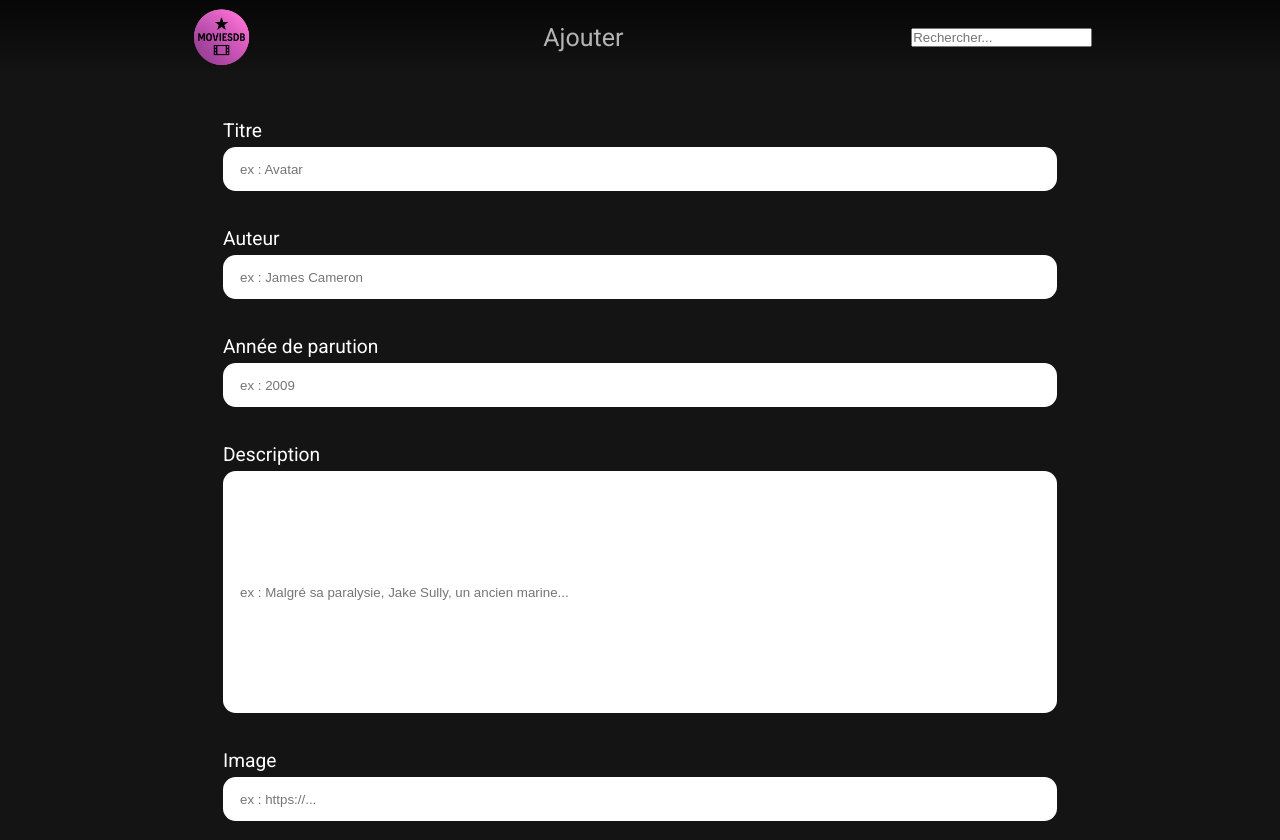
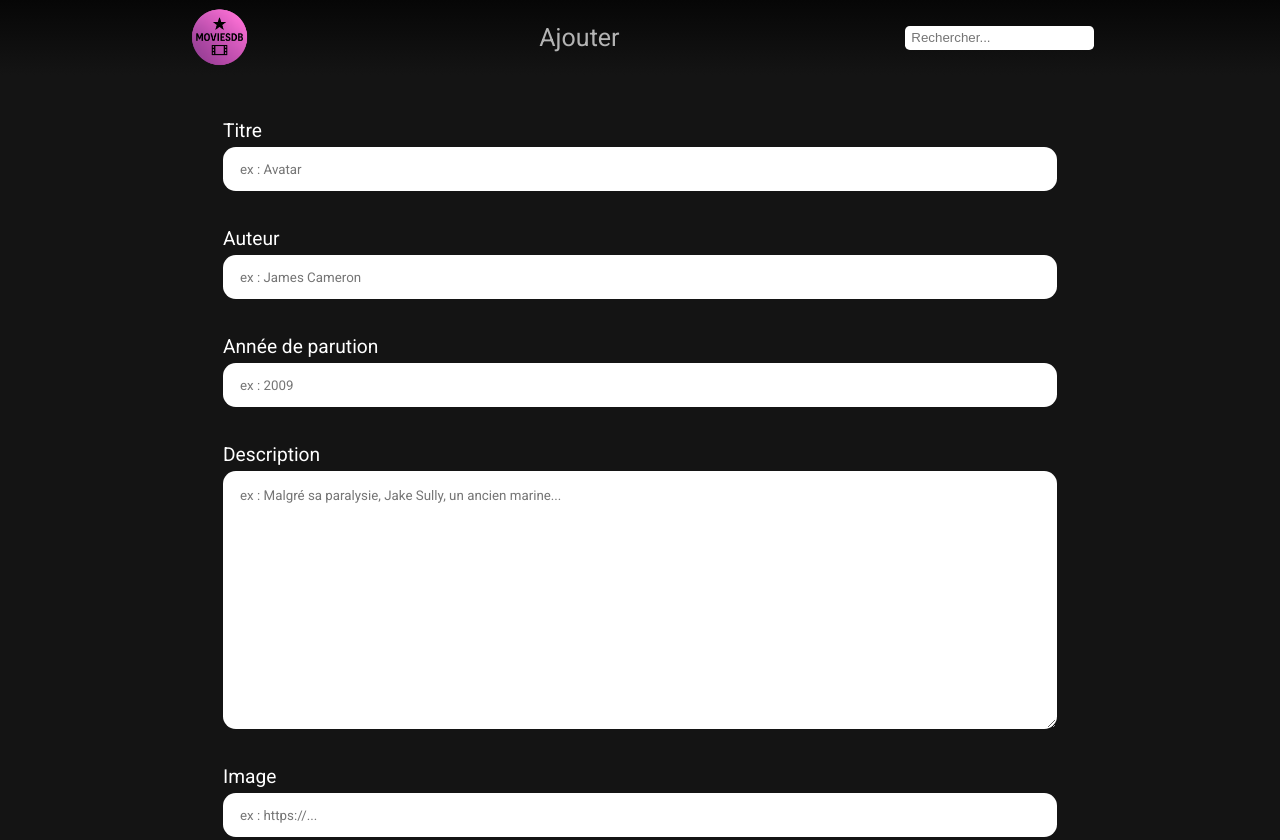
Before and after one commit to Gaspar-dtch/movies-db, a plain HTML site: page scripts/addMovie.html in a window 1280 px wide. Shown: the top 840 px of the page. Drawn offline with nearby package versions, Linux system fonts and the light colour scheme; no server answers; a web font is replaced by a local one.

Commit message:
:gear: edited

```diff
--- a/scripts/addMovie.html
+++ b/scripts/addMovie.html
@@ -42,7 +42,7 @@
 
             <div class="field">
                 <label for="description_input">Description</label>
-                <input class="form_input" type="text" id="description" placeholder="ex : Malgré sa paralysie, Jake Sully, un ancien marine..." required>
+                <textarea class="form_input" id="description" placeholder="ex : Malgré sa paralysie, Jake Sully, un ancien marine..." rows="5" required></textarea>
             </div>
 
             <div class="field">
@@ -62,8 +62,6 @@
         </div>
 
         <button class="add_button" type="button">Ajouter le film</button>
-
-        <button class="squishy-btn" type="button">Squishy bouton</button>
     </section>
 
     <script src="addMovie.js"></script>
--- a/styles/style_form.css
+++ b/styles/style_form.css
@@ -40,6 +40,13 @@ body {
 
 #search_input {
     display: flex;
+    height: 1.5rem;
+    color: #252324;
+    background-color: #FFF;
+    border: solid 1px rgba(255, 255, 255, 0.08);
+    border-radius: 0.3rem;
+    padding: 0rem 0.3rem;
+    transition: all 0.2s ease;
 }
 
 #addMovie {
@@ -82,12 +89,6 @@ body {
     gap: 2rem;
 }
 
-
-/* ADD PAGE */
-
-
-/* EDIT PAGE */
-
 .form_input {
     display: flex;
     width: 800px;
@@ -98,6 +99,7 @@ body {
     border-radius: 0.8rem;
     padding: 0rem 1rem;
     transition: all 0.2s ease;
+    font-family: "Roboto", sans-serif;
 }
 
 label {
@@ -108,6 +110,7 @@ label {
 
 #description {
     height: 15rem;
+    padding-top: 1rem;
 }
 
 .add_button,
--- a/styles/style_index.css
+++ b/styles/style_index.css
@@ -38,6 +38,13 @@ body {
 
 #search_input {
     display: flex;
+    height: 1.5rem;
+    color: #252324;
+    background-color: #FFF;
+    border: solid 1px rgba(255, 255, 255, 0.08);
+    border-radius: 0.3rem;
+    padding: 0rem 0.3rem;
+    transition: all 0.2s ease;
 }
 
 #addMovie {
--- a/styles/style_movie.css
+++ b/styles/style_movie.css
@@ -38,8 +38,15 @@ body {
     object-fit: cover;
 }
 
-#search_input {
+#search_input{
     display: flex;
+    height: 1.5rem;
+    color: #252324;
+    background-color: #FFF;
+    border: solid 1px rgba(255, 255, 255, 0.08);
+    border-radius: 0.3rem;
+    padding: 0rem 0.3rem;
+    transition: all 0.2s ease;
 }
 
 #addMovie {
```
Also changed, not shown: scripts/editMovie.html (+0 -2 lines).
